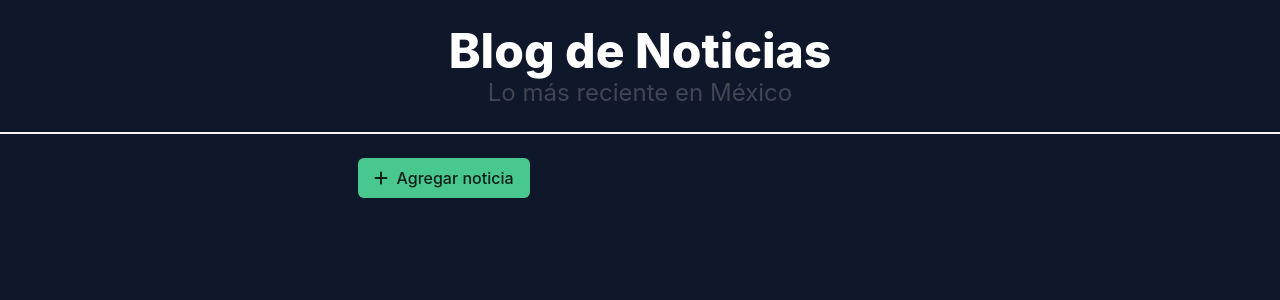
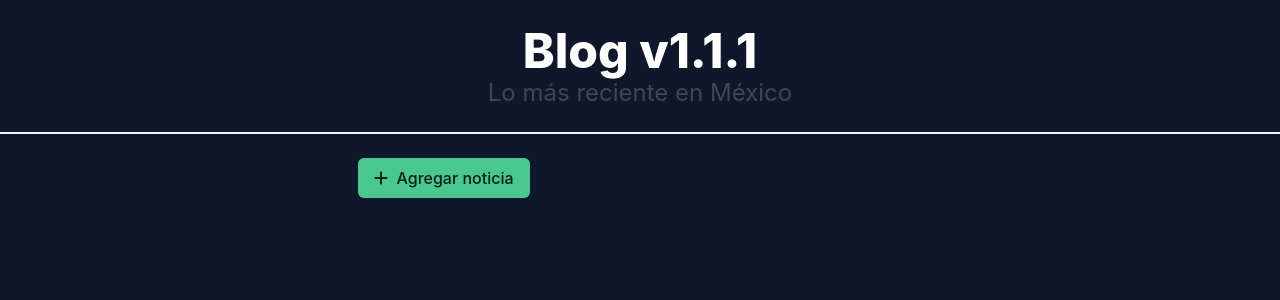
Before and after one commit to RODRIGO-LEAL-FLORES/EX_U1_20590371, a Flask app: page / in a window 1280 px wide. Shown: the top 300 px of the page. Run offline with Flask 3, Linux system fonts and the light colour scheme.

Commit message:
cambio titulo

```diff
--- a/templates/base.html
+++ b/templates/base.html
@@ -12,9 +12,9 @@
   <body >
     <header>
         <br>
-        <h1 class="title has-text-centered has-text-white is-1">Blog de Noticias</h1>
+        <h1 class="title has-text-centered has-text-white is-1">Blog  v1.1.1 </h1>
 
-        <h2 class="subtitle has-text-centered is-4">Lo más reciente en México</h2>
+        <h2 class="subtitle has-text-centered is-4">Lo más reciente en México </h2>
 
         <hr>
     </header>
```
